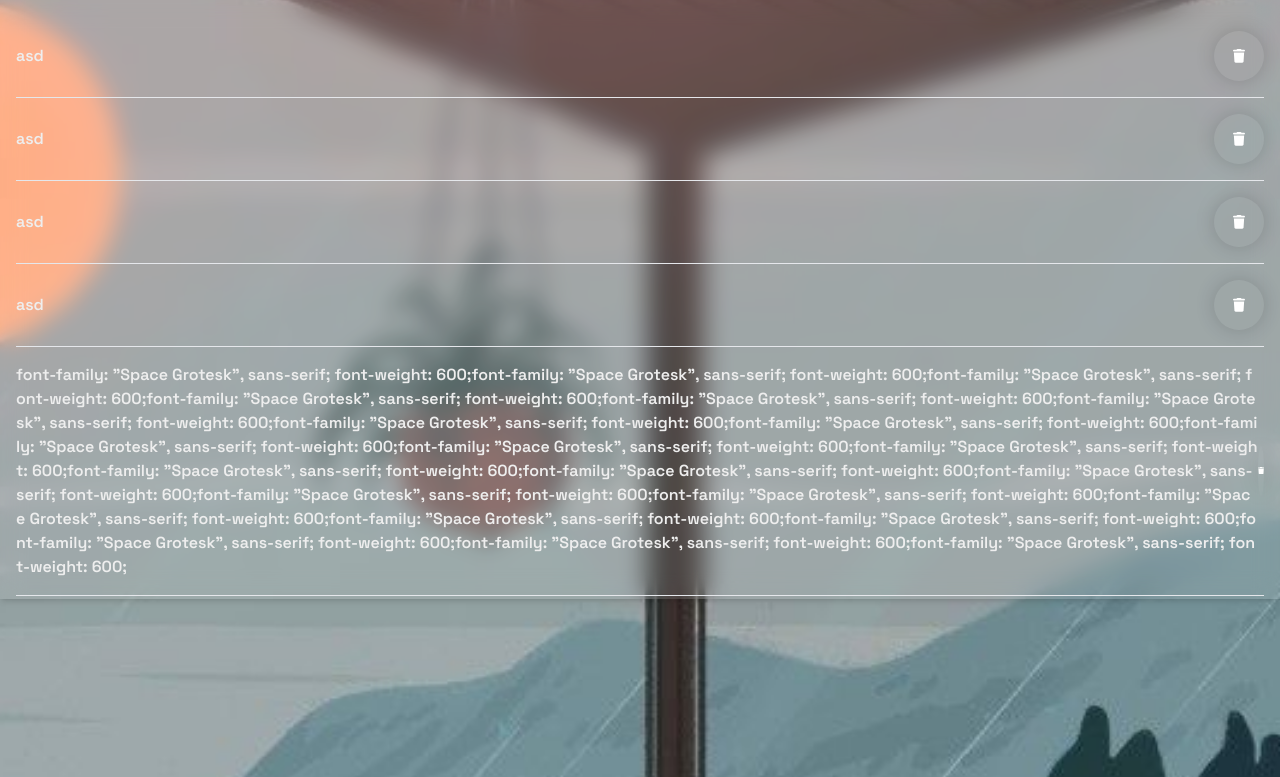
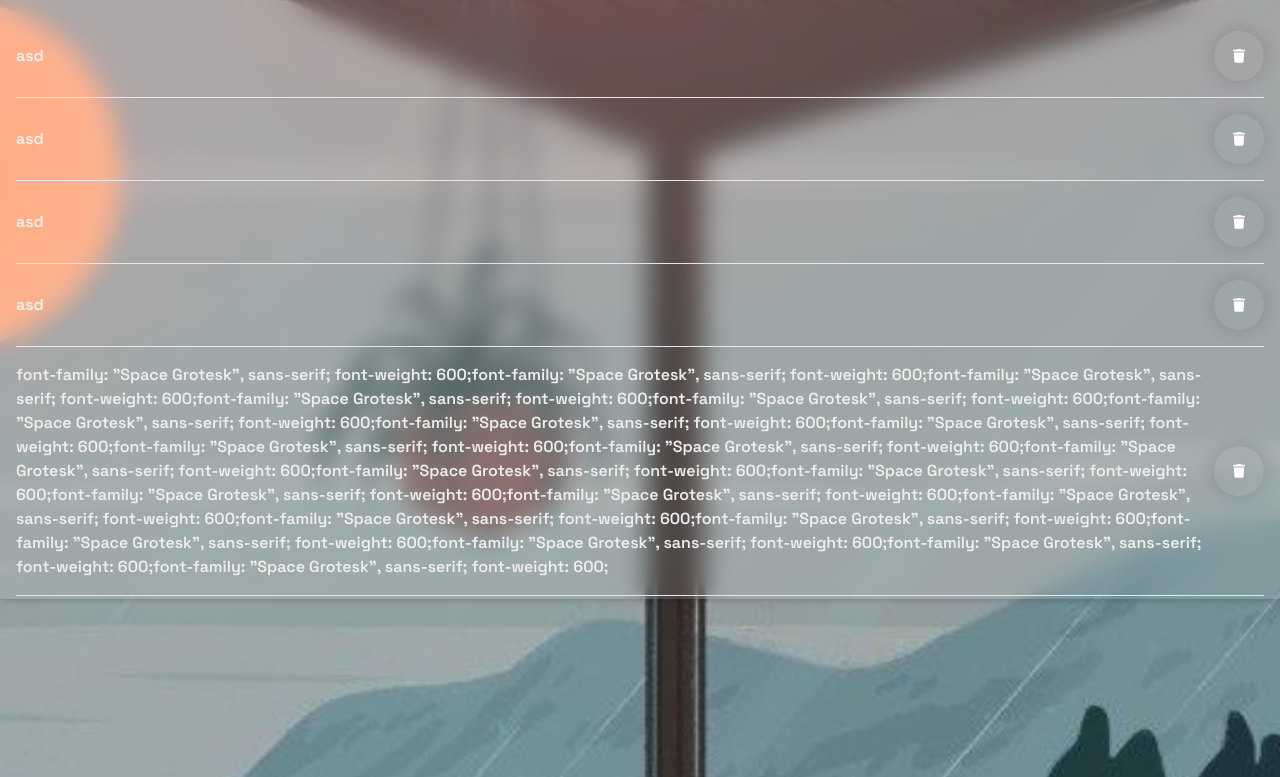
Before and after one commit to IgorD-lab/Focus, a Flask app: page /notes in a window 1280 px wide. Shown: the part 226-1003 px from the top of the page. Run offline with Flask 3, Linux system fonts and the light colour scheme; a user stored in the database is signed in; some libraries are stand-ins or nearby versions.

Commit message:
fixed text break

```diff
--- a/website/static/css/src/output.css
+++ b/website/static/css/src/output.css
@@ -660,6 +660,11 @@ video {
   margin-bottom: 1rem;
 }
 
+.mx-10 {
+  margin-left: 2.5rem;
+  margin-right: 2.5rem;
+}
+
 .mb-1 {
   margin-bottom: 0.25rem;
 }
@@ -724,6 +729,10 @@ video {
   margin-top: 8rem;
 }
 
+.mr-4 {
+  margin-right: 1rem;
+}
+
 .block {
   display: block;
 }
@@ -818,6 +827,10 @@ video {
 
 .flex-shrink-0 {
   flex-shrink: 0;
+}
+
+.flex-grow {
+  flex-grow: 1;
 }
 
 .border-collapse {
@@ -939,6 +952,10 @@ video {
   overflow-y: scroll;
 }
 
+.break-words {
+  overflow-wrap: break-word;
+}
+
 .break-all {
   word-break: break-all;
 }
@@ -1260,6 +1277,10 @@ video {
 
 .pb-48 {
   padding-bottom: 12rem;
+}
+
+.pr-4 {
+  padding-right: 1rem;
 }
 
 .text-center {
--- a/website/templates/notes.html
+++ b/website/templates/notes.html
@@ -31,12 +31,12 @@ content %}
     <ul class="list-none" id="notes">
       {% for note in user.notes %}
       <li
-        class="border-b border-gray-200 py-4 flex justify-between items-center break-all"
+        class="border-b border-gray-200 py-4 flex justify-between items-center"
       >
-        {{ note.data }}
+        <div class="break-words flex-grow">{{ note.data }}</div>
         <button
           type="button"
-          class="button"
+          class="button flex-shrink-0"
           onClick="deleteNote('{{ note.id }}')"
         >
           <svg viewBox="0 0 448 512" class="svgIcon">
--- a/website/templates/todo.html
+++ b/website/templates/todo.html
@@ -61,10 +61,10 @@
           <div class="p-4">
             <div class="flex items-center justify-between bg-">
               <div class="flex-1">
-                <p class="break-all text-textD">{{ todo.title }}</p>
+                <p class="break-words text-textD">{{ todo.title }}</p>
               </div>
               <div class="flex-1">
-                <p class="break-all text-textD">{{ todo.description }}</p>
+                <p class="break-words text-textD">{{ todo.description }}</p>
               </div>
               <div class="flex-1-c text-right">
                 {% if todo.completed %}
```
Also changed, not shown: instance/database.db.
